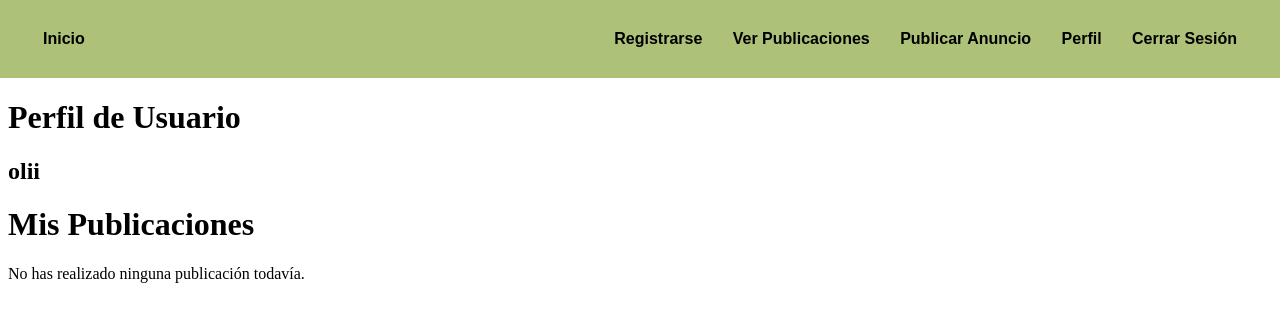
After one commit to chicharron1/bookity-proyecto-inicial, a Django app: page /perfil/ in a window 1280 px wide. The commit adds this page. Shown: the top 322 px of the page. Run offline with Django 5.2, Linux system fonts and the light colour scheme; a user stored in the database is signed in; data comes from the database, SQL or seed files in the repository; both versions use the stored data as it was after the commit; some web fonts are replaced.

Commit message:
vista perfil creada (muestra tus publicaciones y nombre de usuario)

```diff
--- a/bookity/BookityApp/templates/BookityApp/base.html
+++ b/bookity/BookityApp/templates/BookityApp/base.html
@@ -24,6 +24,7 @@
             {% endif %}
             {% if user.is_authenticated %}
                 <a href="\publicar">Publicar Anuncio</a>
+                <a href="\perfil">Perfil</a>
                 <a href="\cerrar_sesion">Cerrar Sesión</a>
             {% endif %}
         </div>
--- /dev/null
+++ b/bookity/BookityApp/templates/BookityApp/perfil.html
@@ -0,0 +1,17 @@
+{% extends 'BookityApp/base.html' %}
+{% block content %}
+<h1>Perfil de Usuario</h1>
+<h2>{{ user.username }}</h2>
+<h1>Mis Publicaciones</h1>
+{% if publicaciones %}
+    {% for publicacion in publicaciones %}
+        <div class="publicacion">
+            <h2>{{ publicacion.titulo }}</h2>
+            <p>{{ publicacion.descripcion }}</p>
+            <p><em>Publicado el {{ publicacion.fecha_publicacion|date:"d/m/Y H:i" }}</em></p>
+        </div>
+    {% endfor %}
+{% else %}
+    <p>No has realizado ninguna publicación todavía.</p>
+{% endif %}
+{% endblock %}
--- a/bookity/BookityApp/urls.py
+++ b/bookity/BookityApp/urls.py
@@ -1,5 +1,5 @@
 from django.urls import path
-from .views import inicio, login, registro, cerrar, publicar, publicaciones
+from .views import inicio, login, registro, cerrar, publicar, publicaciones, perfil
 
 urlpatterns = [
     path('', inicio, name='inicio'),
@@ -9,4 +9,5 @@ urlpatterns = [
     path('cerrar_sesion/', cerrar, name='cerrar'),
     path('publicar/', publicar, name='publicar'),
     path('publicaciones/', publicaciones, name='publicaciones'),
+    path('perfil/', perfil, name='perfil'),
 ]
--- a/bookity/BookityApp/views.py
+++ b/bookity/BookityApp/views.py
@@ -57,3 +57,9 @@ def publicaciones(request):
     return render(request, 'BookityApp/publicaciones.html', {
         'publicaciones': publicaciones
     })
+
+def perfil(request):
+    publicaciones = Publicacion.objects.filter(user=request.user).order_by('-fecha_publicacion')
+    return render(request, 'BookityApp/perfil.html', {
+        'publicaciones': publicaciones
+    })
```
Also changed, not shown: bookity/db.sqlite3.
